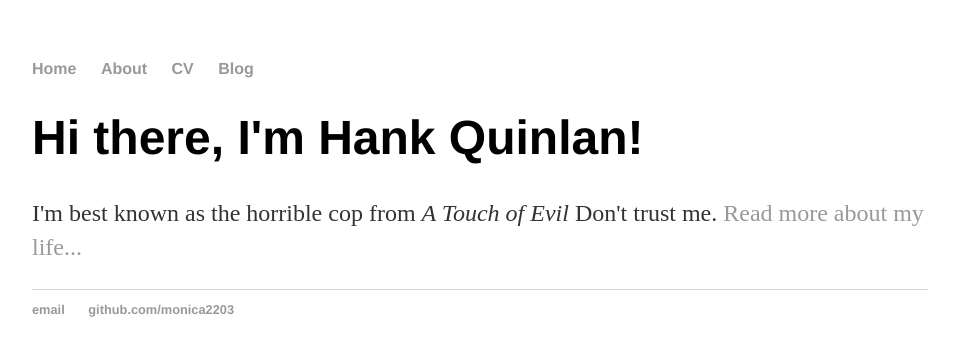
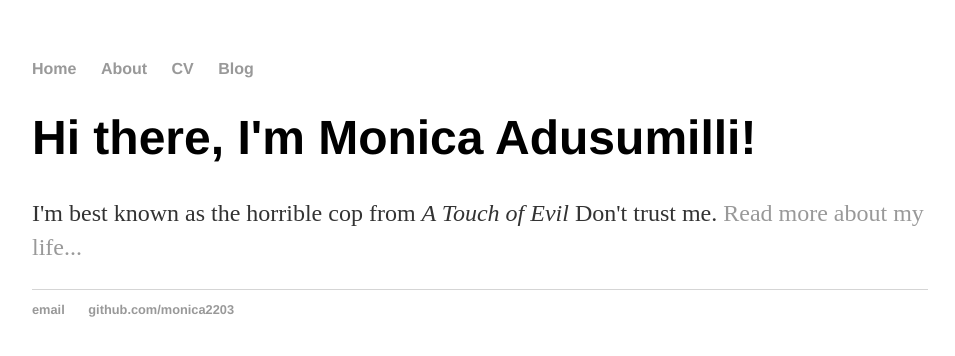
Before and after one commit to monica2203/monica2203.github.io, a Jekyll site: the page built from index.html, in a window 1280 px wide. Shown: the top 356 px of the page, without its empty margins (160-1115 px from the left). Built offline with Jekyll 4.4.1, drawn with Linux system fonts in a browser that asks for light colours.

Commit message:
Update index.html

```diff
--- a/index.html
+++ b/index.html
@@ -1,8 +1,8 @@
 ---
 layout: default
-title: Hank Quinlan, Horrible Cop
+title: Monica Adusumilli
 ---
 <div class="blurb">
-	<h1>Hi there, I'm Hank Quinlan!</h1>
+	<h1>Hi there, I'm Monica Adusumilli!</h1>
 	<p>I'm best known as the horrible cop from <em>A Touch of Evil</em> Don't trust me. <a href="/about">Read more about my life...</a></p>
 </div><!-- /.blurb -->
```
